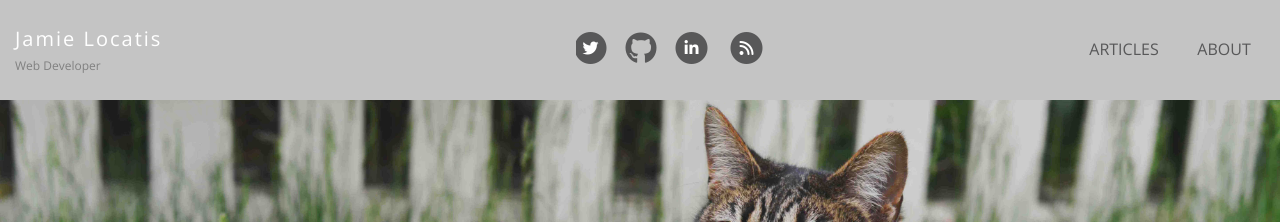
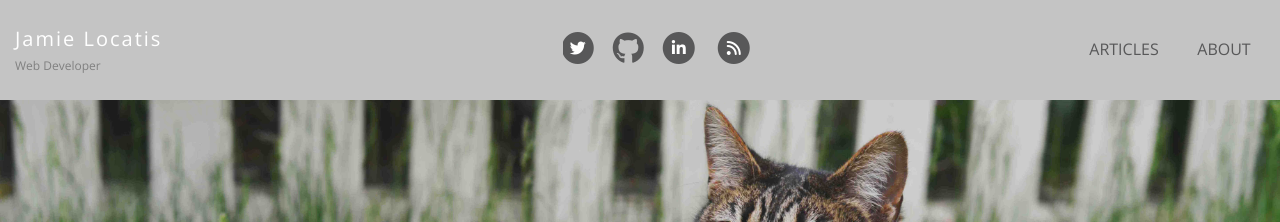
Before and after one commit to jlocatis/jlocatis.github.io, a Jekyll site: the page built from index.html, in a window 1280 px wide. Shown: the top 222 px of the page. Built offline with Jekyll 4.4.1, drawn with Linux system fonts in a browser that asks for light colours; nearby versions of some CDN libraries.

Commit message:
Changes to CSS

```diff
--- a/assets/style.css
+++ b/assets/style.css
@@ -470,7 +470,7 @@
 
 	.top-bar {
 		float: left;
-		width: 45%;
+		width: 44%;
 		background-color: #c4c4c4;
 	}
 
@@ -482,7 +482,7 @@
 		float: right;
 		position: relative;
 		opacity: 1;
-		width: 55%;
+		width: 56%;
 		height: 100px;
 		top: 0;
 	}
```
Also changed, not shown: 1 other file.
